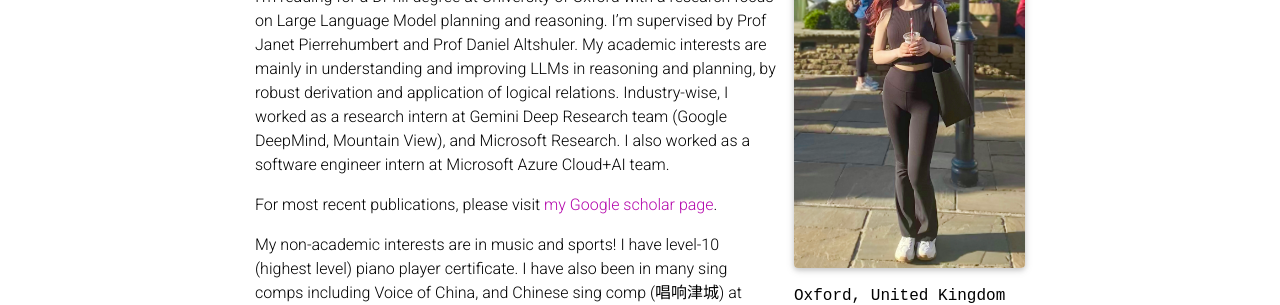
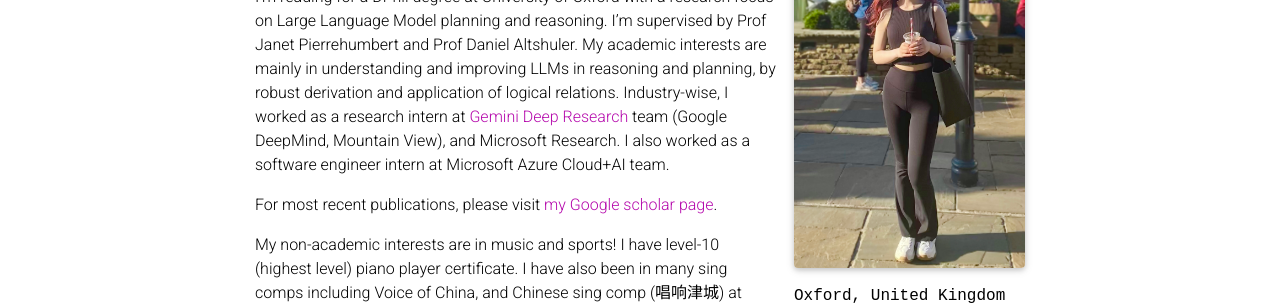
Before and after one commit to fangru-lin/fangru-lin.github.io, a Jekyll site: the page built from _pages/about.md, in a window 1280 px wide and 1380 px high. Shown: the part 344-649 px from the top of the window. Built offline with Jekyll 4.4.1, drawn with Linux system fonts in a browser that asks for light colours; full-size pictures stand in for the smaller copies a plugin makes; comment, search, counter and statistics services are not loaded; a style sheet for code colours, icons or effects is not loaded; part of the change alters nothing that is shown; some of the changed text lies outside the part shown.

```diff
--- a/_pages/about.md
+++ b/_pages/about.md
@@ -20,7 +20,7 @@ social: true  # includes social icons at the bottom of the page
 
 Hi! I am Fangru and welcome to my page!
 
-I'm reading for a DPhil degree at University of Oxford with a research focus on Large Language Model planning and reasoning. I'm supervised by Prof Janet Pierrehumbert and Prof Daniel Altshuler. My academic interests are mainly in understanding and improving LLMs in reasoning and planning, by robust derivation and application of logical relations. Industry-wise, I worked as a research intern at Gemini Deep Research team (Google DeepMind, Mountain View), and Microsoft Research. I also worked as a software engineer intern at Microsoft Azure Cloud+AI team.
+I'm reading for a DPhil degree at University of Oxford with a research focus on Large Language Model planning and reasoning. I'm supervised by Prof Janet Pierrehumbert and Prof Daniel Altshuler. My academic interests are mainly in understanding and improving LLMs in reasoning and planning, by robust derivation and application of logical relations. Industry-wise, I worked as a research intern at <a href="https://gemini.google/overview/deep-research/" target="_blank"> Gemini Deep Research</a> team (Google DeepMind, Mountain View), and Microsoft Research. I also worked as a software engineer intern at Microsoft Azure Cloud+AI team.
 
 For most recent publications, please visit <a href="https://scholar.google.com/citations?hl=en&user=LFS5dV0AAAAJ&view_op=list_works&gmla=AH70aAUk-YR0U8wbiYzthyQPh586N3BiLX81qUI5qSFmTfPfQR1Q7iqAQc0jF2n-jXZtXnUvlCJDYi7wLJE5Tjgf" target="_blank"> my Google scholar page</a>.
 
```
